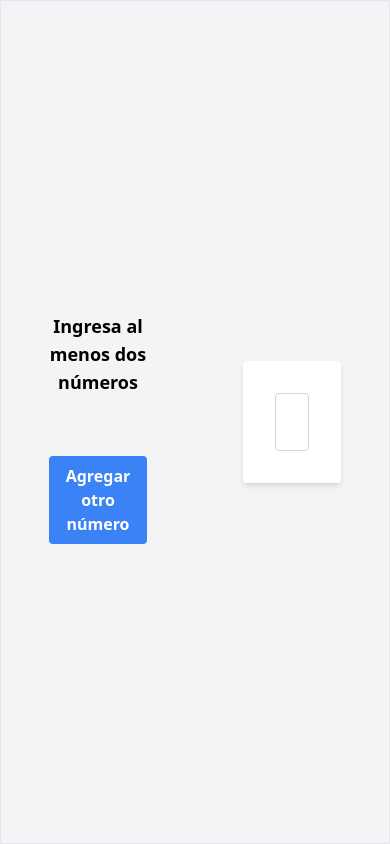
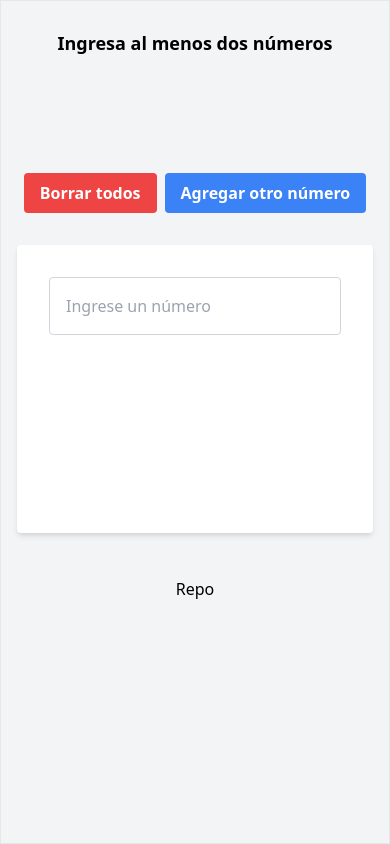
Before and after one commit to onejulian/average, a plain HTML site: page index.html in a window 390 px wide. Drawn offline with nearby package versions, Linux system fonts and the light colour scheme.

Commit message:
:wrench: Ajusta responsive

```diff
--- a/index.html
+++ b/index.html
@@ -7,20 +7,22 @@
 </head>
 
 <body>
-    <div class="bg-gray-100 flex items-center justify-center min-h-screen border">
-        <div class="w-1/2 p-4 mx-8">
+    <div class="bg-gray-100 md:grid md:grid-cols-2 gap-4 min-h-screen border items-center justify-items-center grid-row-7">
+        <div class="w-full p-4 md:col-span-1 row-span-6">
             <div class="h-32">
                 <p id="average" class="mt-3 text-center text-lg font-bold"></p>
                 <p id="total" class="mt-3 text-center text-lg font-bold"></p>
                 <p id="count" class="mt-3 text-center text-lg font-bold"></p>
             </div>
-            <div class="flex justify-end">
-                <button class="bg-blue-500 hover:bg-blue-700 text-white font-bold py-2 px-4 rounded mt-4"
+            <div class="flex justify-center">
+                <button class="bg-red-500 mx-1 hover:bg-red-700 text-white font-bold py-2 px-4 rounded mt-4"
+                    onclick="clearInputs()">Borrar todos</button>
+                <button class="bg-blue-500 mx-1 hover:bg-blue-700 text-white font-bold py-2 px-4 rounded mt-4"
                     onclick="addInput()">Agregar otro número</button>
             </div>
         </div>
-        <div class="p-4 w-1/2 mx-8">
-            <div class="p-8 bg-white rounded shadow-md max-h-96 overflow-y-auto">
+        <div class="p-4 w-4/5 md:col-span-1 row-span-6 w-full">
+            <div class="p-8 bg-white rounded shadow-md md:h-96 h-72 mb-6 md:mb-0 overflow-y-auto">
                 <div id="inputList" class="space-y-4">
                     <div class="input-group">
                         <input type="number" class="number-input form-input w-full p-4 border border-gray-300 rounded"
@@ -29,6 +31,11 @@
                 </div>
             </div>
         </div>
+        <footer class="w-full col-span-2 row-span-1">
+            <div class="flex h-8 items-center justify-center bg-gray-100">
+                <a href="https://github.com/onejulian/average">Repo</a>
+            </div>
+        </footer>
     </div>
     <script src="main.js"></script>
 </body>
--- a/main.js
+++ b/main.js
@@ -49,9 +49,24 @@ function calculateAverage() {
         }
         document.getElementById('average').textContent = "Promedio = " + average;
         document.getElementById('total').textContent = "Suma total: " + sum;
-        document.getElementById('count').textContent = "Número de valores: " + count;
+        document.getElementById('count').textContent = "Cantidad de valores: " + count;
 
     }
 }
 
+function clearInputs() {
+    var inputs = document.getElementsByClassName('number-input');
+    for(var i = inputs.length - 1; i >= 0; i--) {
+        if (i !== 0) {
+            inputs[i].parentElement.remove();
+        }
+    }
+
+    inputs[0].value = "";
+
+    document.getElementById('average').textContent = "Ingresa al menos dos números";
+    document.getElementById('total').textContent = "";
+    document.getElementById('count').textContent = "";
+}
+
 calculateAverage();
```
